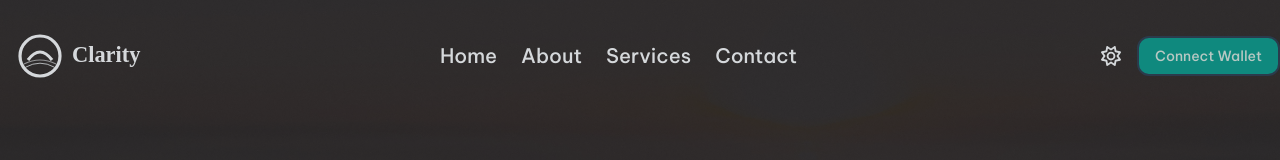
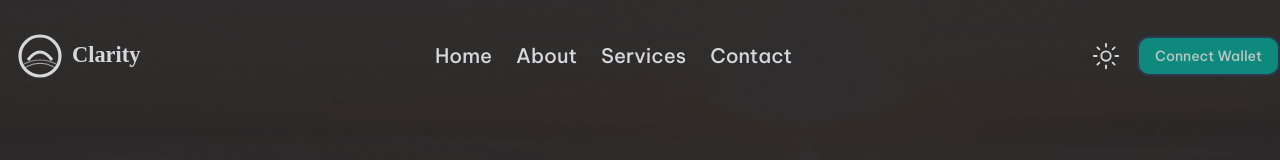
Before and after one commit to EmperorSmiles/Clarity, a React (Vite) app: page / in a window 1280 px wide. Both pictures are taken after a click on the button "Toggle dark mode". Shown: the top 160 px of the page. Built offline with nearby package versions, Linux system fonts and the light colour scheme.

Commit message:
Tweaking for dark mode

```diff
--- a/src/components/NavBar.tsx
+++ b/src/components/NavBar.tsx
@@ -3,7 +3,8 @@ import logo from "../assets/logo.svg";
 import darkLogo from "../assets/dark-logo.svg";
 import Button from "./Button";
 import HamburgerIcon from "./Hamburger";
-import { FaRegSun, FaRegMoon } from "react-icons/fa6";
+import { FaRegMoon } from "react-icons/fa6";
+import { IoSunnyOutline } from "react-icons/io5";
 
 const NavBar = () => {
   const menuItems = [
@@ -68,7 +69,9 @@ const NavBar = () => {
               <a
                 href={item.href}
                 className={`${
-                  scrolled ? "hover:text-text-dark" : "hover:text-primary-light"
+                  scrolled
+                    ? "hover:text-text-dark dark:hover:text-text-light "
+                    : "hover:text-[#1c9977] text-[#] "
                 }`}
               >
                 {item.label}
@@ -82,9 +85,13 @@ const NavBar = () => {
           <button
             onClick={toggleTheme}
             aria-label="Toggle dark mode"
-            className="ml-4 p-2 rounded-full hover:bg-gray-200 transition-colors"
+            className="ml-4 p-2 rounded-full transition-all duration-1000 ease-in-out"
           >
-            {isDarkMode ? <FaRegSun size={20} /> : <FaRegMoon size={20} />}
+            {isDarkMode ? (
+              <IoSunnyOutline size={30} />
+            ) : (
+              <FaRegMoon size={30} />
+            )}
           </button>
           <HamburgerIcon />
           <Button children="Connect Wallet" styleVariant="nav" />
```
